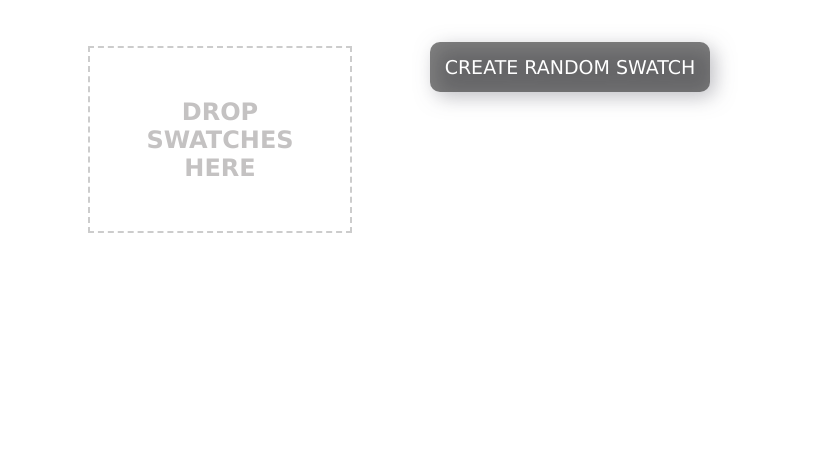
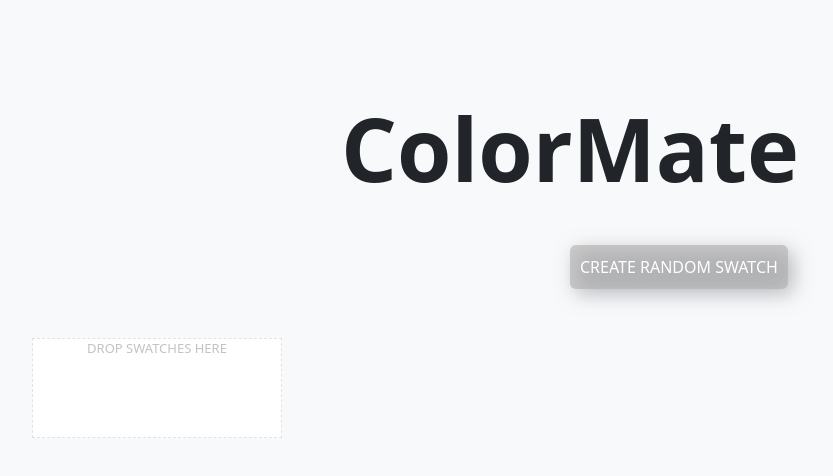
Before and after one commit to brenthouston/ColorMate, a plain HTML site: page index.html in a window 1280 px wide. Shown: the whole page, without its empty margins (70-903 px from the left). Drawn offline with nearby package versions, Linux system fonts and the light colour scheme.

Commit message:
integrated bootstrap, Styled App

```diff
--- a/index.html
+++ b/index.html
@@ -1,23 +1,42 @@
 <!DOCTYPE html>
 <html lang="en">
-<head>
-    <meta charset="UTF-8">
-    <meta name="viewport" content="width=device-width, initial-scale=1.0">
+  <head>
+    <meta charset="UTF-8" />
+    <meta name="viewport" content="width=device-width, initial-scale=1.0" />
     <title>Random color Generator</title>
-    <link rel="stylesheet" href="./style.css">
+    <link rel="stylesheet" href="./style.css" />
+    <link
+      href="https://cdn.jsdelivr.net/npm/bootstrap@5.3.2/dist/css/bootstrap.min.css"
+      rel="stylesheet"
+      integrity="sha384-T3c6CoIi6uLrA9TneNEoa7RxnatzjcDSCmG1MXxSR1GAsXEV/Dwwykc2MPK8M2HN"
+      crossorigin="anonymous"
+    />
     <script src="script.js" defer></script>
-</head>
-<body style="display: flex;">
-    <button onclick="backGrd()">CREATE RANDOM SWATCH</button>
+  </head>
 
-    <article class="container">
-        <div class="drop-target">
-            <div id="box"><h2 style="color: rgb(196, 194, 194);text-align: center;">DROP SWATCHES HERE</h2></div>
+  <body class="container text-center bg-light">
+    <header class="p-5 m-5">
+      <h1 class="fw-bold text" >ColorMate</h1>
+    </header>
+
+    <div class="row">
+      <div class="col-3 p-3 ">
+        <article>
+          <div class="drop-target">
+            <div id="box" class="d-flex flex-column align-items-center m-3 bg-white">
+              <p style="color: rgb(196, 194, 194); text-align: center">
+                DROP SWATCHES HERE
+              </p>
+            </div>
+          </div>
+        </article>
+      </div>
+      <div class="col-9">
+        <div class="center">
+          <button onclick="backGrd()">CREATE RANDOM SWATCH</button>
         </div>
-    </article>
-    <main style="justify-content: center;">
-
-    </main>
-
-</body>
+        <main  class="d-flex justify-content-start flex-wrap mt-3"></main>
+      </div>
+    </div>
+  </body>
 </html>
--- a/script.js
+++ b/script.js
@@ -16,7 +16,7 @@ function backGrd (color) {
     id=${x}
     draggable="true"
     style= "height:200px; width:200px; background-color:rgb(${x}, ${y}, ${z})" >
-    <p>RGB: ${x}, ${y}, ${z}</p>
+    <p class="pt-4" >RGB: ${x}, ${y}, ${z}</p>
     </div>
        `
 
--- a/style.css
+++ b/style.css
@@ -1,55 +1,34 @@
-
-HTML{
-    display: flex;
-    justify-content: center;
-}
-body{
-    justify-content: center;
-    width:80%
-}
-
-main{
-    width:100%;
-    display:flex;
-
-    flex-wrap: wrap;
-    margin-top: 100px;
+h1.text{
+    font-size: 550%
 }
 
 p{
-    font-size: x-small;
-   text-align: center;
-   align-items: center;
-   color:white;
+    font-size: small;
+    color:white;
 }
 
 div.swatches{
 
-    display:flex;
-    justify-content: center;
+
    cursor: grab;
     border-radius: 100px 6px ;
 
 }
-h2{
-    z-index: 0;
-    font-family: 'Lucida Sans', sans-serif;
-}
+
 
 button{
+    padding:10px;
     filter: drop-shadow(5px 5px 10px #36364584);
-    display: flex;
-    margin: 34px;
-    align-items: center;
-    font-family: 'Lucida Sans', sans-serif;
-    background-color: rgba(48, 48, 48, 0.607);
+    background-color: rgba(175, 174, 174, 0.607);
     color:rgb(255, 255, 255);
     border:none;
-    font-size: 19px;
-    padding:15px;
-    height:50px;
-    border-radius: 10px;
-    position:fixed;
+    border-radius: 6px !important;
+    position: fixed;
+    top:245px;
+    left:50%;
+
+
+
 
 
 
@@ -59,33 +38,19 @@ button{
 button:hover{
     background-color: rgba(255, 255, 255, 0.581);
     color:rgb(55, 54, 54);
-    border:2px solid rgb(38, 37, 37);
+    border:1px solid rgb(38, 37, 37);
     transition:.5s ease;
 }
 
-article{
-    display: flex;
-
-}
 
 div#box{
-      position: relative;
-        padding: 30px;
-        width: 200px;
-        border: dashed 2px #ccc;
+        min-height: 100px;
+        width: 250px;
+        border: dashed 1px #e3e1e1;
         margin: 10px;
 
 }
 
-.container {
-    height: 90%;
-    display: flex;
-    flex-direction: column;
-    justify-content: center;
-    align-items: center;
-    margin: 20px;
-
-}
 
 .drop-targets {
     display: flex;
```
